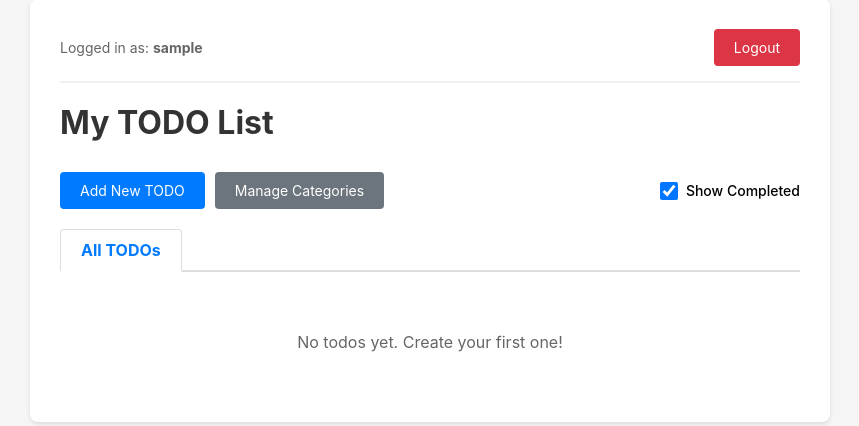
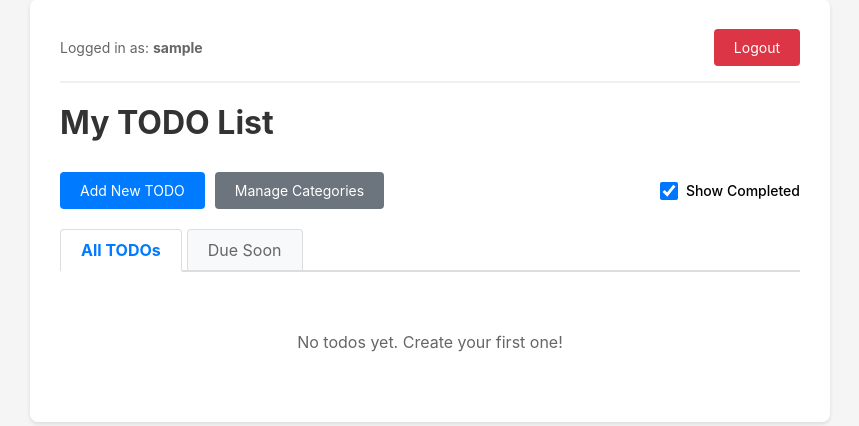
Before and after one commit to marythought/ai-devtools, a Django app: page / in a window 1280 px wide. Shown: the part 21-447 px from the top of the page, without its empty margins (210-1069 px from the left). Run offline with Django 4.2, Linux system fonts and the light colour scheme; the visitor is signed in with stand-in values (Sample User, id 1); data that the repository does not hold is empty.

Commit message:
add due soon view

```diff
--- a/01-todo/todos/templates/todos/todo_list.html
+++ b/01-todo/todos/templates/todos/todo_list.html
@@ -10,20 +10,26 @@
             <a href="{% url 'create_todo' %}" class="btn">Add New TODO</a>
             <a href="{% url 'manage_categories' %}" class="btn" style="background-color: #6c757d;">Manage Categories</a>
         </div>
+        {% if view_mode != 'due_soon' %}
             <div style="display: flex; align-items: center; gap: 10px;">
                 <label style="display: flex; align-items: center; cursor: pointer; user-select: none;">
                     <input type="checkbox" id="show-completed-toggle" {% if show_completed == 'true' %}checked{% endif %} style="margin-right: 8px; cursor: pointer; width: 18px; height: 18px;">
                     <span style="font-size: 14px; font-weight: 500;">Show Completed</span>
                 </label>
             </div>
+        {% endif %}
     </div>
 
     <!-- Category Tabs -->
     <div style="margin-bottom: 20px; border-bottom: 2px solid #ddd;">
         <div style="display: flex; gap: 5px; flex-wrap: wrap;">
             <a href="?show_completed={{ show_completed }}"
-               style="padding: 10px 20px; text-decoration: none; border: 1px solid #ddd; border-bottom: none; border-radius: 4px 4px 0 0; {% if not selected_category %}background-color: white; border-bottom: 2px solid white; margin-bottom: -2px; font-weight: bold; color: #007bff;{% else %}background-color: #f8f9fa; color: #666;{% endif %}">
+               style="padding: 10px 20px; text-decoration: none; border: 1px solid #ddd; border-bottom: none; border-radius: 4px 4px 0 0; {% if not selected_category and view_mode == 'default' %}background-color: white; border-bottom: 2px solid white; margin-bottom: -2px; font-weight: bold; color: #007bff;{% else %}background-color: #f8f9fa; color: #666;{% endif %}">
                 All TODOs
+            </a>
+            <a href="?view=due_soon"
+               style="padding: 10px 20px; text-decoration: none; border: 1px solid #ddd; border-bottom: none; border-radius: 4px 4px 0 0; {% if view_mode == 'due_soon' %}background-color: white; border-bottom: 2px solid white; margin-bottom: -2px; font-weight: bold; color: #007bff;{% else %}background-color: #f8f9fa; color: #666;{% endif %}">
+                Due Soon
             </a>
             {% for category in categories %}
                 <a href="?category={{ category.id }}&show_completed={{ show_completed }}"
--- a/01-todo/todos/views.py
+++ b/01-todo/todos/views.py
@@ -12,14 +12,22 @@ class TodoListView(LoginRequiredMixin, ListView):
 
     def get_queryset(self):
         queryset = Todo.objects.filter(user=self.request.user)
-        category_id = self.request.GET.get('category')
-        if category_id:
-            queryset = queryset.filter(categories__id=category_id)
 
-        # Filter by completion status
-        show_completed = self.request.GET.get('show_completed', 'true')
-        if show_completed == 'false':
-            queryset = queryset.filter(completed_at__isnull=True)
+        # Check if viewing "Due Soon" tab
+        view_mode = self.request.GET.get('view')
+        if view_mode == 'due_soon':
+            # Show only incomplete todos with due dates, ordered by due date ascending
+            queryset = queryset.filter(completed_at__isnull=True, due_date__isnull=False).order_by('due_date')
+        else:
+            # Normal category filtering
+            category_id = self.request.GET.get('category')
+            if category_id:
+                queryset = queryset.filter(categories__id=category_id)
+
+            # Filter by completion status
+            show_completed = self.request.GET.get('show_completed', 'true')
+            if show_completed == 'false':
+                queryset = queryset.filter(completed_at__isnull=True)
 
         return queryset
 
@@ -28,6 +36,7 @@ class TodoListView(LoginRequiredMixin, ListView):
         context['categories'] = Category.objects.filter(user=self.request.user)
         context['selected_category'] = self.request.GET.get('category')
         context['show_completed'] = self.request.GET.get('show_completed', 'true')
+        context['view_mode'] = self.request.GET.get('view', 'default')
         return context
 
 
```
Lines whose indentation alone changed are shown as unchanged.
